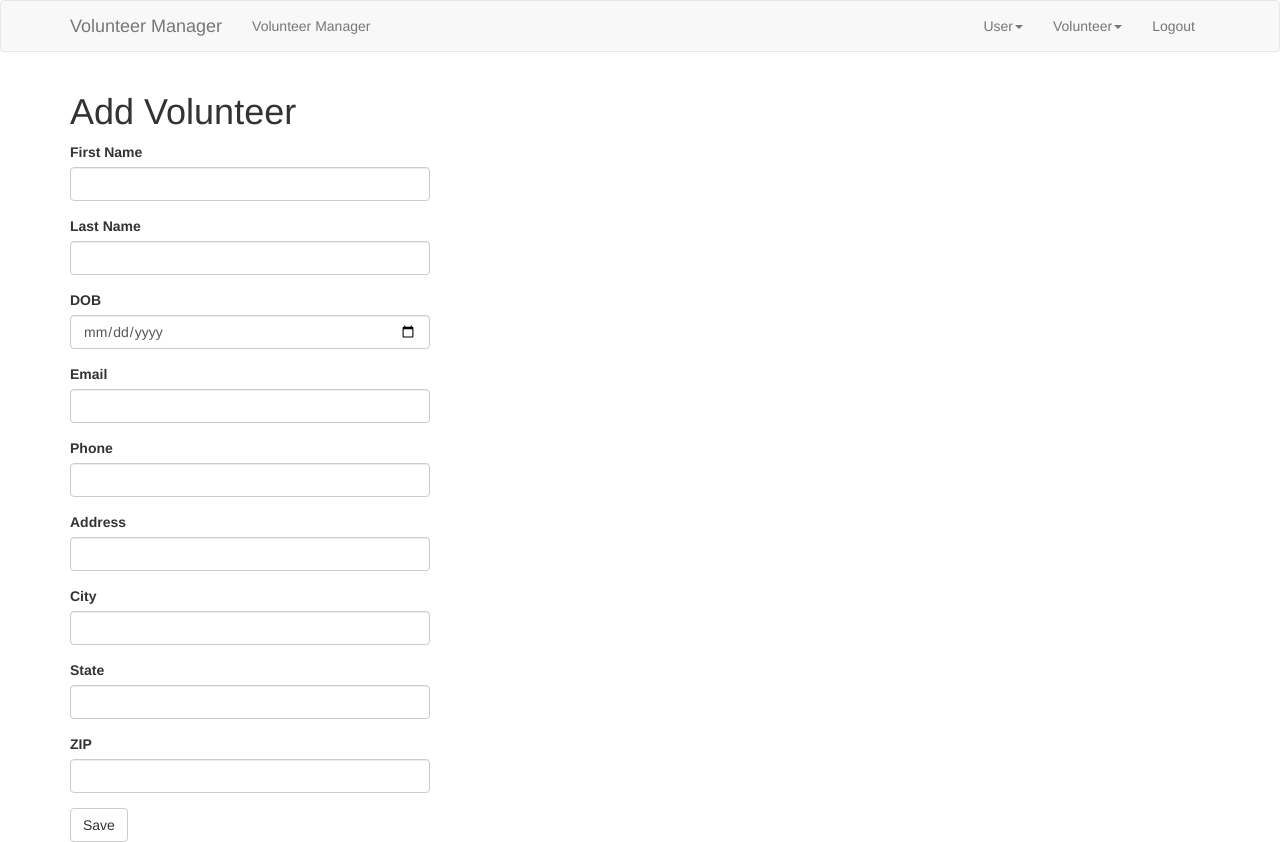
After one commit to a-bane-22/VolunteerManager, a Flask app: page /add_volunteer in a window 1280 px wide. The commit adds this page. Run offline with Flask 2, Linux system fonts and the light colour scheme; the visitor is signed in with stand-in values (Sample User, id 1); data comes from the database, SQL or seed files in the repository; both versions use the stored data as it was after the commit; some libraries are stand-ins or nearby versions.

Commit message:
Add Volunteer model and templates, routes, and forms to add, edit, view, and search Volunteers

```diff
--- a/app/forms.py
+++ b/app/forms.py
@@ -43,16 +43,34 @@ class RegistrationForm(UserBase):
 
 
 class UserForm(UserBase):
-    submit = SubmitField('Save User')
+    submit = SubmitField('Save')
 
 
 class ChangePasswordForm(FlaskForm):
     old_password = PasswordField('Old Password', validators=[DataRequired()])
     password = PasswordField('Password', validators=[DataRequired()])
     password_2 = PasswordField('Repeat Password', validators=[DataRequired(), EqualTo('password')])
-    submit = SubmitField('Change Password')
+    submit = SubmitField('Submit')
 
 
 class DeleteUserForm(FlaskForm):
     confirm = BooleanField('Confirm')
-    submit = SubmitField('Submit Selection')
+    submit = SubmitField('Submit')
+
+
+class VolunteerForm(FlaskForm):
+    first_name = StringField('First Name', validators=[DataRequired()])
+    last_name = StringField('Last Name', validators=[DataRequired()])
+    dob = DateField('DOB', validators=[DataRequired()])
+    email = StringField('Email', validators=[DataRequired(), Email()])
+    phone = StringField('Phone', validators=[DataRequired()])
+    address = StringField('Address', validators=[DataRequired()])
+    city = StringField('City', validators=[DataRequired()])
+    state = StringField('State', validators=[DataRequired()])
+    zip = StringField('ZIP', validators=[DataRequired()])
+    submit = SubmitField('Save')
+
+
+class SearchVolunteerForm(FlaskForm):
+    name = StringField('Name', validators=[DataRequired()])
+    submit = SubmitField('Search')
--- a/app/models.py
+++ b/app/models.py
@@ -28,3 +28,22 @@ class User(UserMixin, db.Model):
 @login.user_loader
 def load_user(id):
     return User.query.get(int(id))
+
+
+class Volunteer(db.Model):
+    id = db.Column(db.Integer, primary_key=True)
+    first_name = db.Column(db.String(32), index=True)
+    last_name = db.Column(db.String(32), index=True)
+    dob = db.Column(db.Date, index=True)
+    email = db.Column(db.String(120), index=True, unique=True)
+    phone = db.Column(db.String(10))
+    address = db.Column(db.String(120))
+    city = db.Column(db.String(32))
+    state = db.Column(db.String(24))
+    zip = db.Column(db.String(10))
+
+    def get_name(self):
+        return self.first_name + ' ' + self.last_name
+
+    def get_address(self):
+        return self.address + ', ' + self.city + ', ' + self.state + ' ' + self.zip
--- a/app/routes.py
+++ b/app/routes.py
@@ -2,8 +2,9 @@ from flask import render_template, flash, redirect, url_for, request
 from flask_login import current_user, login_user, logout_user, login_required
 from werkzeug.urls import url_parse
 from app import app, db
-from app.forms import (LoginForm, RegistrationForm, UserForm, ChangePasswordForm, DeleteUserForm)
-from app.models import User
+from app.forms import (LoginForm, RegistrationForm, UserForm, ChangePasswordForm, DeleteUserForm,
+                       VolunteerForm, SearchVolunteerForm)
+from app.models import User, Volunteer
 
 
 @app.route('/')
@@ -135,3 +136,86 @@ def delete_user(user_id):
         else:
             return redirect(url_for('index'))
     return render_template('delete_user.html', title='Delete User', form=form, user=user)
+
+
+@app.route('/view_volunteers')
+@login_required
+def view_volunteers():
+    volunteers = Volunteer.query.all()
+    return render_template('view_volunteers.html', title='View Volunteers', volunteers=volunteers)
+
+
+@app.route('/view_volunteer/<volunteer_id>')
+@login_required
+def view_volunteer(volunteer_id):
+    volunteer = Volunteer.query.get(int(volunteer_id))
+    return render_template('view_volunteer.html', title='View Volunteer', volunteer=volunteer)
+
+
+@app.route('/add_volunteer', methods=['GET', 'POST'])
+@login_required
+def add_volunteer():
+    form = VolunteerForm()
+    if form.validate_on_submit():
+        volunteer = Volunteer(first_name=form.first_name.data, last_name=form.last_name.data,
+                              dob=form.dob.data, email=form.email.data, phone=form.phone.data,
+                              address=form.address.data, city=form.city.data, state=form.state.data,
+                              zip=form.zip.data)
+        db.session.add(volunteer)
+        db.session.commit()
+        return redirect(url_for('view_volunteer', volunteer_id=volunteer.id))
+    return render_template('add_volunteer.html', title='Add Volunteer', form=form)
+
+
+@app.route('/edit_volunteer/<volunteer_id>', methods=['GET', 'POST'])
+@login_required
+def edit_volunteer(volunteer_id):
+    volunteer = Volunteer.query.get(int(volunteer_id))
+    form = VolunteerForm()
+    if form.validate_on_submit():
+        volunteer.first_name = form.first_name.data
+        volunteer.last_name = form.last_name.data
+        volunteer.dob = form.dob.data
+        volunteer.email = form.email.data
+        volunteer.phone = form.phone.data
+        volunteer.address = form.address.data
+        volunteer.city = form.city.data
+        volunteer.state = form.state.data
+        volunteer.zip = form.zip.data
+        db.session.add(volunteer)
+        db.session.commit()
+        return redirect(url_for('view_volunteer', volunteer_id=volunteer.id))
+    form.first_name.data = volunteer.first_name
+    form.last_name.data = volunteer.last_name
+    form.dob.data = volunteer.dob
+    form.email.data = volunteer.email
+    form.phone.data = volunteer.phone
+    form.address.data = volunteer.address
+    form.city.data = volunteer.city
+    form.state.data = volunteer.state
+    form.zip.data = volunteer.zip
+    return render_template('edit_volunteer.html', title='Edit Volunteer', form=form)
+
+
+@app.route('/delete_volunteer/<volunteer_id>')
+@login_required
+def delete_volunteer(volunteer_id):
+    volunteer = Volunteer.query.get(int(volunteer_id))
+    db.session.delete(volunteer)
+    db.session.commit()
+    return redirect(url_for('view_volunteers'))
+
+
+@app.route('/search_volunteer', methods=['GET', 'POST'])
+@login_required
+def search_volunteer():
+    form = SearchVolunteerForm()
+    if form.validate_on_submit():
+        name = form.name.data.split(' ')
+        first_name, last_name = name[0], name[1]
+        volunteer = Volunteer.query.filter_by(first_name=first_name, last_name=last_name).first()
+        if volunteer is not None:
+            return redirect(url_for('view_volunteer', volunteer_id=volunteer.id))
+        flash('No volunteer found with that name')
+        return redirect(url_for('search_volunteer'))
+    return render_template('search_volunteer.html', title='Search Volunteer', form=form)
--- /dev/null
+++ b/app/templates/add_volunteer.html
@@ -0,0 +1,11 @@
+{% extends "base.html" %}
+{% import 'bootstrap/wtf.html' as wtf %}
+
+{% block app_content %}
+    <h1>Add Volunteer</h1>
+    <div class="row">
+        <div class="col-md-4">
+            {{ wtf.quick_form(form) }}
+        </div>
+    </div>
+{% endblock %}
--- a/app/templates/base.html
+++ b/app/templates/base.html
@@ -21,8 +21,23 @@
                     <li><a href="{{ url_for('login') }}">Login</a></li>
                     <li><a href="{{ url_for('register') }}">Register</a></li>
                 {% else %}
-                    <li><a href="{{ url_for('view_user', user_id=current_user.id) }}">User Profile</a></li>
-                    <li><a href="{{ url_for('view_users') }}">View Users</a></li>
+                    <li class="dropdown">
+                        <a class="dropdown-toggle" data-toggle="dropdown" href="#">User<span class="caret"></span></a>
+                        <ul class="dropdown-menu">
+                            <li><a href="{{ url_for('view_user', user_id=current_user.id) }}">Profile</a></li>
+                            <li><a href="{{ url_for('edit_user', user_id=current_user.id) }}">Edit Profile</a></li>
+                            <li><a href="{{ url_for('add_user') }}">Add User</a></li>
+                            <li><a href="{{ url_for('view_users') }}">View Users</a></li>
+                        </ul>
+                    </li>
+                    <li class="dropdown">
+                        <a class="dropdown-toggle" data-toggle="dropdown" href="#">Volunteer<span class="caret"></span></a>
+                        <ul class="dropdown-menu">
+                            <li><a href="{{ url_for('view_volunteers') }}">View Volunteers</a></li>
+                            <li><a href="{{ url_for('add_volunteer') }}">Add Volunteer</a></li>
+                            <li><a href="{{ url_for('search_volunteer') }}">Search Volunteer</a></li>
+                        </ul>
+                    </li>
                     <li><a href="{{ url_for('logout') }}">Logout</a></li>
                 {% endif %}
             </ul>
```
Also changed, not shown: app/templates/edit_volunteer.html (added, +11 -0 lines), app/templates/search_volunteer.html (added, +11 -0 lines), app/templates/view_volunteer.html (added, +40 -0 lines), app/templates/view_volunteers.html (added, +31 -0 lines), migrations/versions/aa55c913abc3_add_volunteer_table.py (added, +48 -0 lines), app.db.
